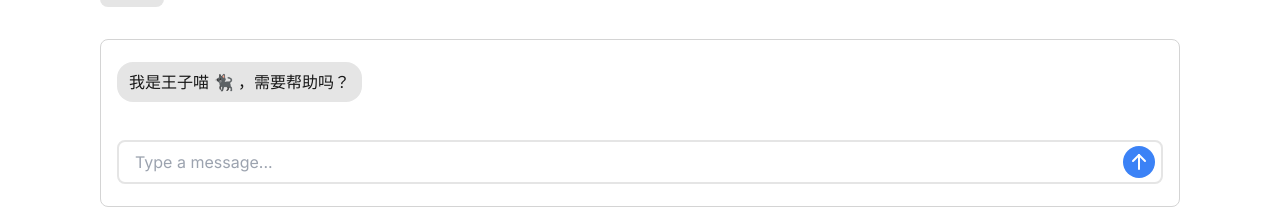
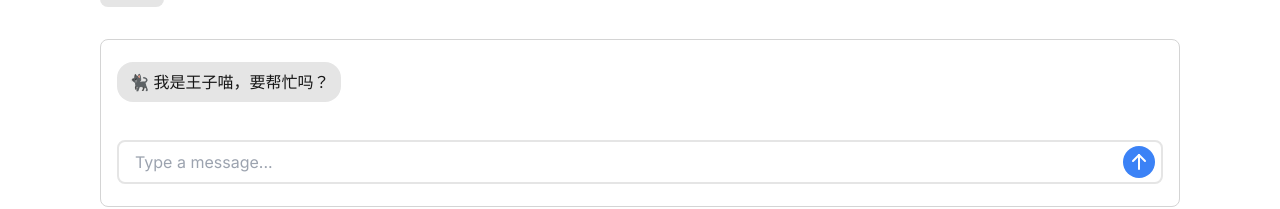
Before and after one commit to aldohemsn/chatbot-ui-lite, a Next.js app: page / in a window 1280 px wide. Shown: the part 141-350 px from the top of the page. Built offline with nearby package versions, Linux system fonts and the light colour scheme.

Commit message:
Update index.tsx标题调整

```diff
--- a/pages/index.tsx
+++ b/pages/index.tsx
@@ -80,7 +80,7 @@ export default function Home() {
     setMessages([
       {
         role: "assistant",
-        content: `我是王子喵 🐈‍⬛ ，需要帮助吗？`
+        content: `🐈‍⬛ 我是王子喵，要帮忙吗？`
       }
     ]);
   };
@@ -93,7 +93,7 @@ export default function Home() {
     setMessages([
       {
         role: "assistant",
-        content: `我是王子喵 🐈‍⬛ ，需要帮助吗？`
+        content: `🐈‍⬛ 我是王子喵，要帮忙吗？`
       }
     ]);
   }, []);
```
